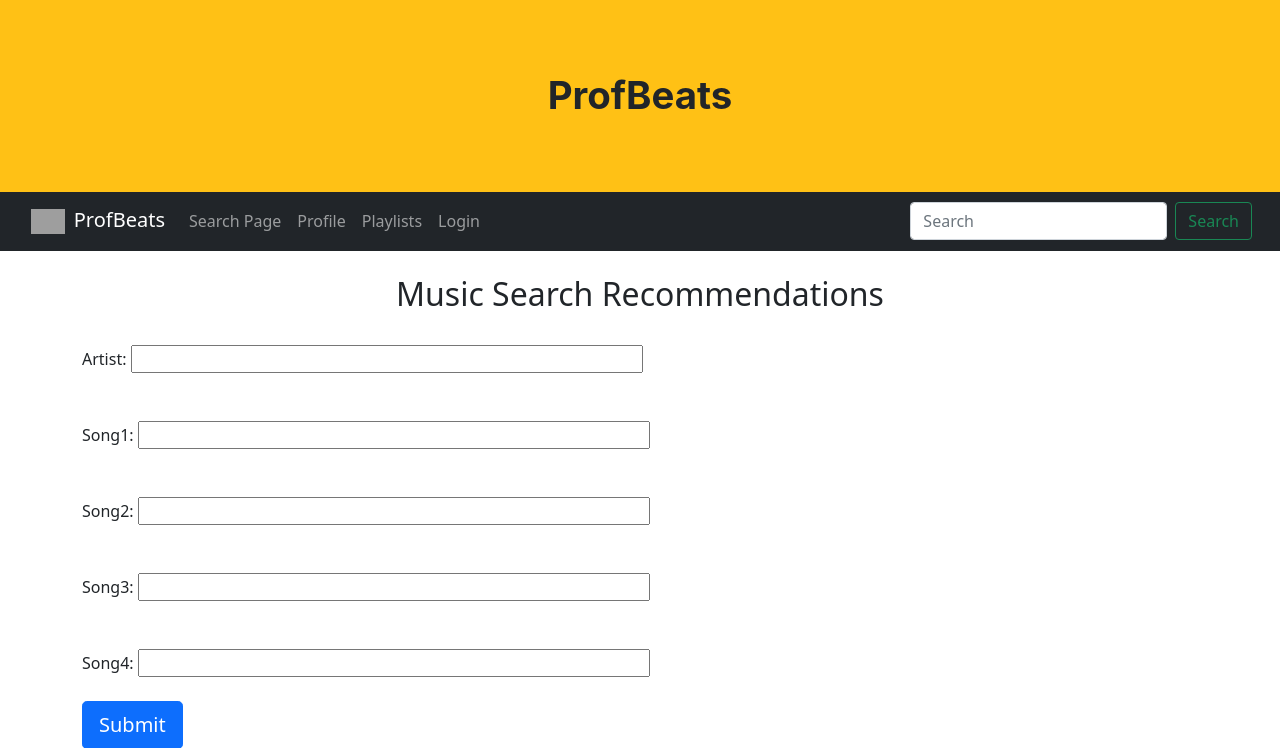
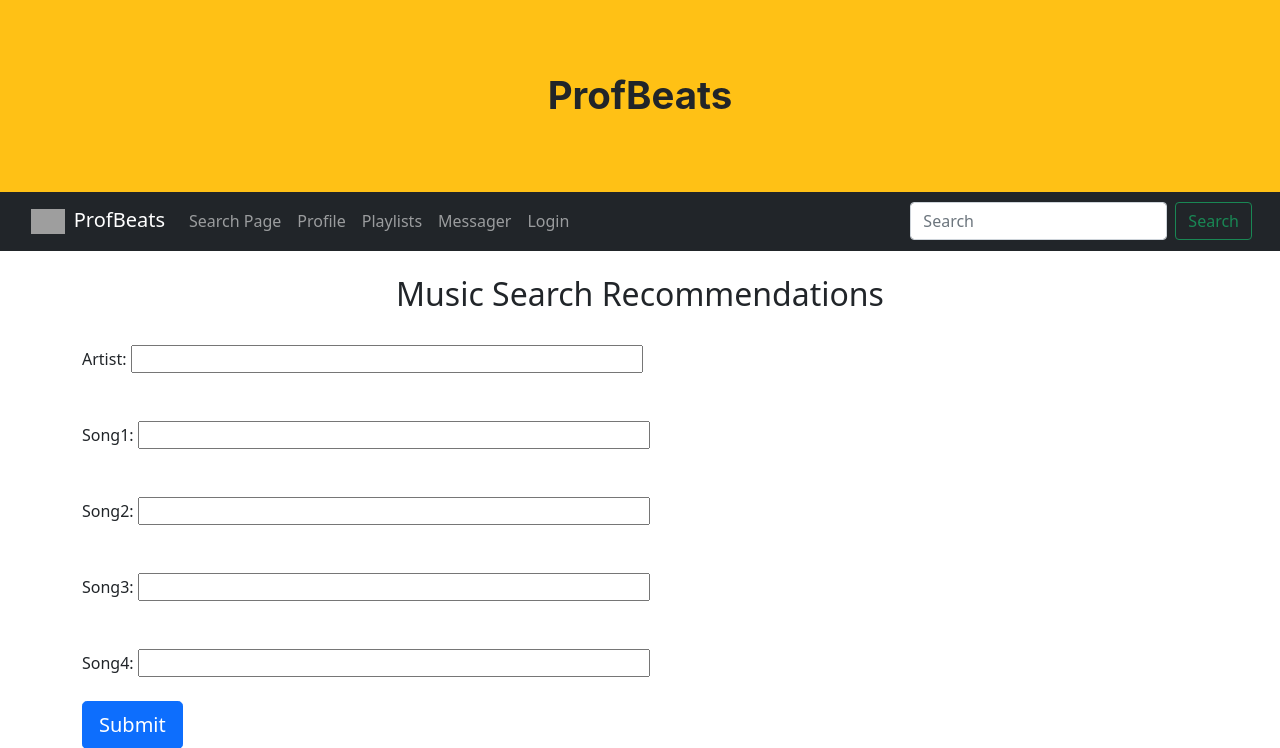
Before and after one commit to LucasGrebe/Senior-Project-Spring-2022, a Django app: page /recommend_helper/ in a window 1280 px wide. Shown: the top 748 px of the page. Run offline with Django 4.2, Linux system fonts and the light colour scheme; some libraries are stand-ins or nearby versions; grey boxes are pictures that could not be loaded.

Commit message:
Added messager to navbar in base.html

```diff
--- a/Profbeats/Profbeats/templates/base.html
+++ b/Profbeats/Profbeats/templates/base.html
@@ -370,6 +370,9 @@ integrity="sha384-1BmE4kWBq78iYhFldvKuhfTAU6auU8tT94WrHftjDbrCEXSU1oBoqyl2QvZ6jI
                             <a class="nav-link" href="playlists.html">Playlists</a>
                         </li>
                         <li class="nav-item">
+                            <a class="nav-link" href="{% url 'messager:messages' %}">Messager</a>
+                        </li>
+                        <li class="nav-item">
                             <a class="nav-link" href="{% url 'login' %}">Login</a>
                         </li>
 
```
